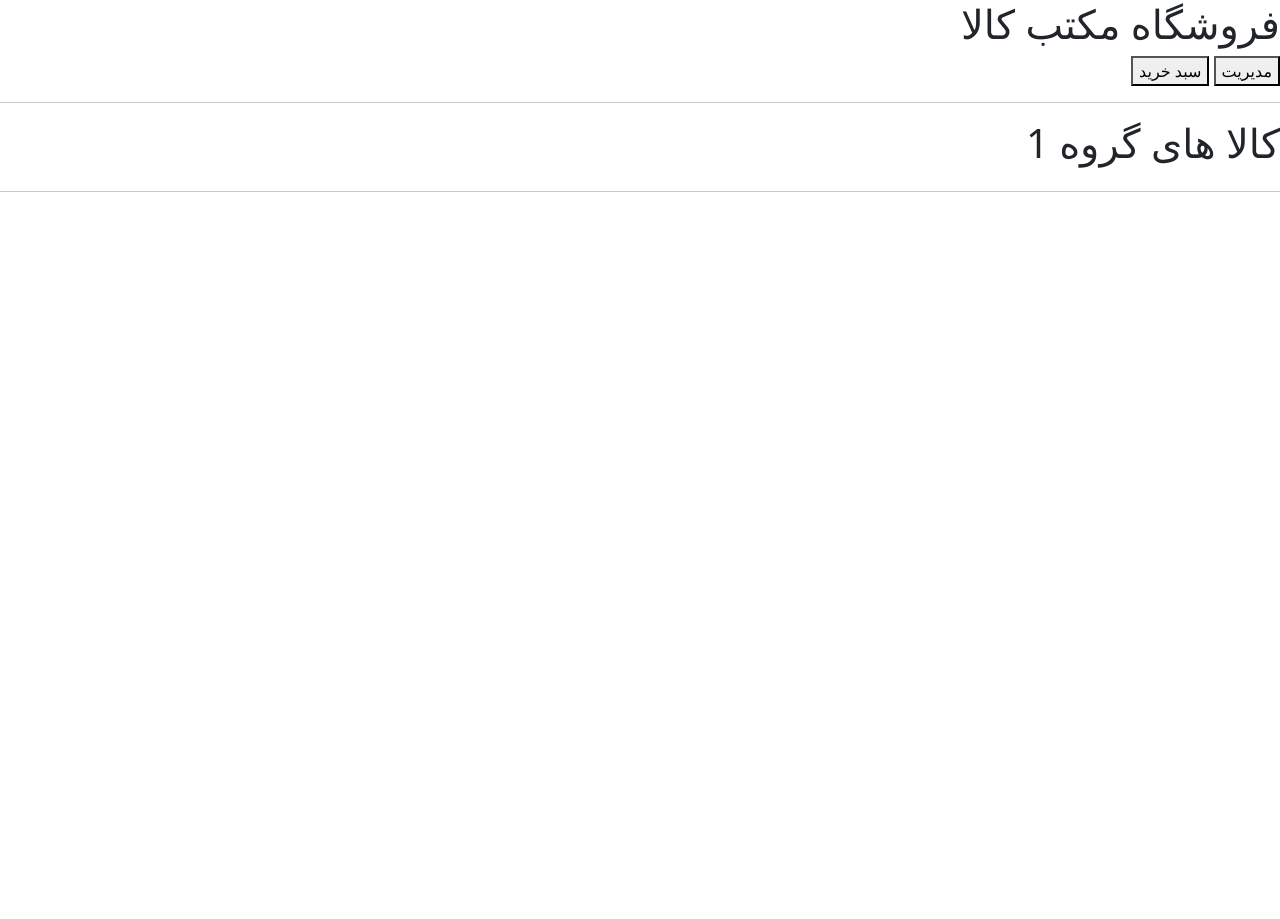
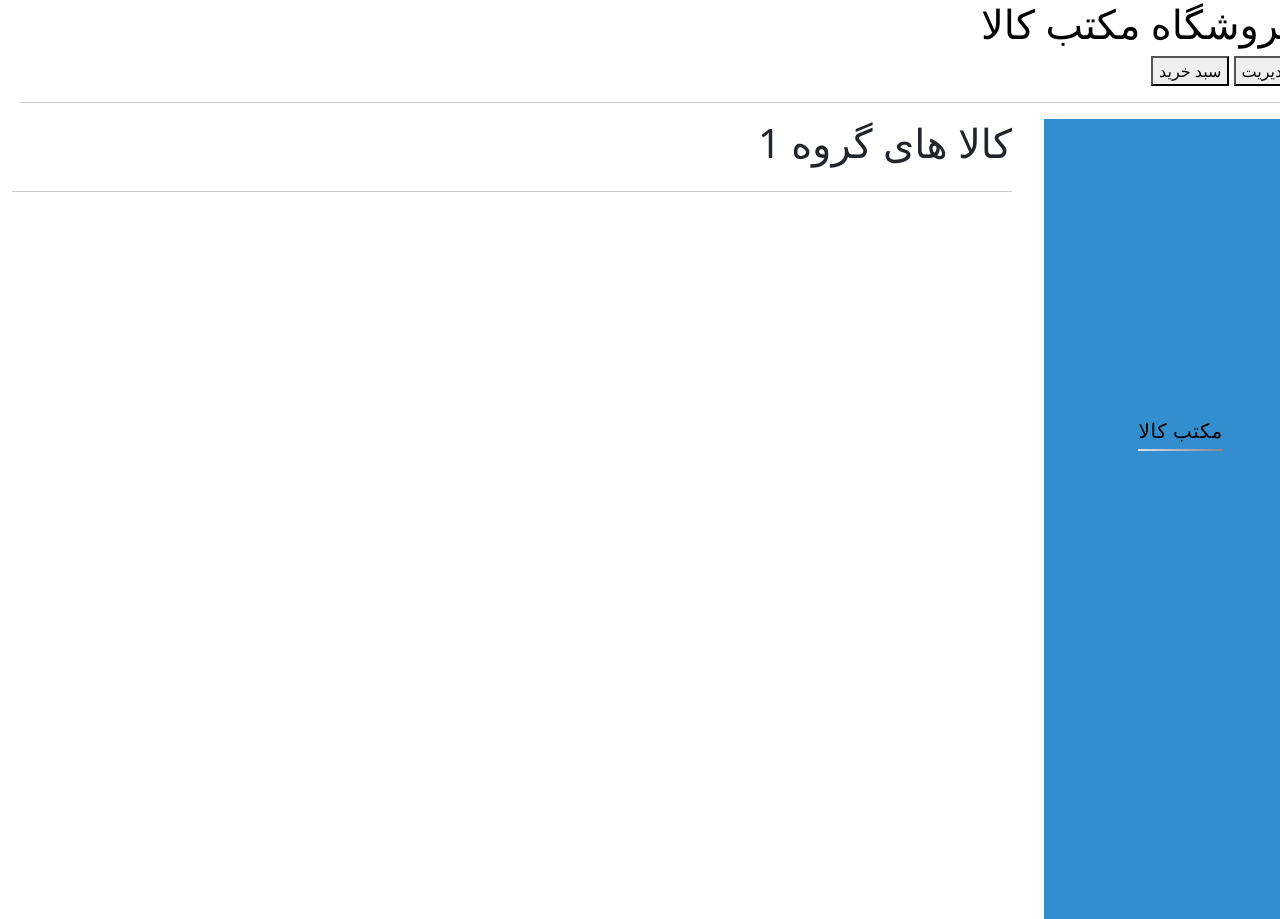
Before and after one commit to mmshojaefar/Store, a Flask app: page /category/1 in a window 1280 px wide. Before the commit the page ends 192 px from the top, so only its background shows below. Run offline with Flask 2, Linux system fonts and the light colour scheme; the visitor is signed in with stand-in values (Sample User, id 1); data that the repository does not hold is empty; some libraries are stand-ins or nearby versions.

Commit message:
cerate sidebar

```diff
--- a/Store/db.py
+++ b/Store/db.py
@@ -8,15 +8,19 @@ db = client.store
 def get_categories():
     categories = db.product.find({}, {"category": 1, "_id": 0})
     res = [i['category'] for i in categories]
+
     pr = {}
     response = []
     for g in range(len(res)):
         for j in range(len(res[g])):
             response.append(res[g][j])
     category_list = list(set(response))
+    print(category_list)
 
     for i in category_list:
         cat_list = list(db.product.find({"category": i}, {"name": 1, "price": 1, "image": 1, "_id": 0}))
+        print(cat_list)
         for j in cat_list:
             pr.update({i: cat_list})
+        # print(pr)
     return pr
--- a/Store/main.py
+++ b/Store/main.py
@@ -8,7 +8,6 @@ bp = Blueprint("main", __name__)
 @bp.route("/")
 def index():
     pri = get_categories()
-    # print(pri)
     return render_template("index.html", pr=pri)
 
 
@@ -32,10 +31,68 @@ def category(ct):
                         {'name':1,
                          '_id':0,
                         'price':1,
-                        'img':1});
+                        'img':1})
+
+    categories = db.product.find({}, {"category": 1,"subcategory":1, "_id": 0})
+    list_categories = [i['category'] for i in categories]
+    cat_dup = []
+    for index_cat in range(len(list_categories)):
+        cat_dup.extend(list_categories[index_cat])
+    category_list = list(set(cat_dup))
+    # print(category_list)
+
+    cat_subcat = {}
+    for i in category_list:
+        cat_subcat_list = list(db.product.find({"category": i}, {"subcategory": 1, "_id": 0}))
+        # print(cat_subcat_list)
+        subcat=[]
+        for j in cat_subcat_list:
+            subcat.extend(j["subcategory"])
+        cat_subcat.update({i: subcat})
+    # print(cat_subcat)
     return render_template("category.html",
                             category = list(categore_product),
-                            name = ct)
+                            name = ct,
+                            cat_subcat=cat_subcat)
+
+
+
+@bp.route("/subcategory/<sct>")
+def subcategory(sct):
+    categore_product = db.product.find(
+                        {'subcategory':sct},
+                        {'name':1,
+                         '_id':0,
+                        'price':1,
+                        'img':1});
+    categories = db.product.find({}, {"category": 1,"subcategory":1, "_id": 0})
+    list_categories = [i['category'] for i in categories]
+    cat_dup = []
+    for index_cat in range(len(list_categories)):
+        cat_dup.extend(list_categories[index_cat])
+    category_list = list(set(cat_dup))
+    # print(category_list)
+
+    cat_subcat = {}
+    for i in category_list:
+        cat_subcat_list = list(db.product.find({"category": i}, {"subcategory": 1, "_id": 0}))
+        # print(cat_subcat_list)
+        subcat=[]
+        for j in cat_subcat_list:
+            subcat.extend(j["subcategory"])
+        cat_subcat.update({i: subcat})
+    # print(cat_subcat)
+    return render_template("category.html",
+                            category = list(categore_product),
+                            name = sct,
+                            cat_subcat=cat_subcat)
+
+
+
+
+
+
+
 
 
 @bp.route("/product/", methods=['GET'])
@@ -44,7 +101,7 @@ def product():
     price = request.args.get('price')
     product = db.product.find(
                         {'name':name,
-                         'price':price},
+                         'price':int(price)},
                         {'name':1,
                          'storehouse':1,
                          'price':1,
@@ -53,7 +110,6 @@ def product():
                          'subcategory':1,
                          'discription':1,
                          '_id':0,});
-
     return render_template("product.html", products=list(product) )
 
 
--- /dev/null
+++ b/Store/static/navbar.css
@@ -0,0 +1,92 @@
+@import url('https://fonts.googleapis.com/css?family=Open+Sans');
+
+ .sidebar {
+	 position: fixed;
+	 width: 20%;
+	 height: 100vh;
+	 background:#338ecf;
+
+}
+ .nav {
+	 position: relative;
+	 margin: 0 2%;
+	 text-align: right;
+	 top: 40%;
+	 transform: translateY(-50%);
+	 /* font-weight: bold; */
+}
+ .nav ul {
+	 list-style: none;
+}
+ .nav ul li {
+	 position: relative;
+	 margin: 1em 2em;
+}
+ .nav ul li a {
+	 line-height: 2em;
+	 text-transform: uppercase;
+	 text-decoration: none;
+	 letter-spacing: 0.03em;
+	 font-size:20px;
+	 color:black;
+	 display: block;
+	 transition: all ease-out 300ms;
+}
+ /* .nav ul li.active a {
+	 color: rgb(236, 14, 14);
+} */
+ .nav ul li:not(.active)::after {
+	 opacity: 1;
+}
+.lii:hover  {
+	 color: gray;
+}
+.nav ul li ul li:hover a {
+	color: gray;
+}
+ .nav ul li::after {
+	 content: '';
+	 position: absolute;
+	 width: 100%;
+	 height: 0.1em;
+	 background: rgb(122, 105, 105);
+	 left: 0;
+	 bottom: 0;
+	 background-image: linear-gradient(to left, #8a849b, #dedee7);
+}
+
+.category {
+	position: relative;
+	width: 80%;
+	float:left;
+	height: 100vh;
+}
+.category .container {
+	display: flex;
+	flex-direction: column;
+	align-items: right;
+	justify-content: right;
+	height: 100%;
+	margin-right: 20px;
+}
+.category a {
+	position: relative;
+}
+.category a img {
+	width: 48px;
+	height: 48px;
+}
+.category p {
+	text-transform: uppercase;
+	font-size: 1em;
+	letter-spacing: 0.1em;
+	color:gray;
+	/* font-weight: bold; */
+	margin-top: 20px;
+}
+
+.active {
+	border-bottom: 3px solid #338ecf;
+	color:black;
+	font-weight:bold;
+}
--- a/Store/templates/base.html
+++ b/Store/templates/base.html
@@ -4,15 +4,19 @@
     <meta charset="UTF-8">
     <meta name="viewport" content="width=device-width, initial-scale=1.0">
     <link rel="stylesheet" href="../../static/lib/css/bootstrap.min.css">
+    <link rel="stylesheet" href="../static/navbar.css">
     <title>{% block title %}{% endblock %}</title>
 </head>
 <body>
-    <h1>فروشگاه مکتب کالا</h1>
+    <h1><a style="text-decoration: none; color:black;" href="/"> فروشگاه مکتب کالا </a></h1>
     <button type="button" onclick="location.href='/admin/login/';" >مدیریت</button>
     <button type="button" onclick="location.href='/basket/';" >سبد خرید</button>
     <hr>
     {% block content %}{% endblock %}
     <script src="../static/lib/js/jquery-3.4.1.min.js"></script>
     <script src="../static/lib/js/bootstrap.min.js"></script>
+    {% block script %}
+
+    {% endblock %}
 </body>
 </html>
--- a/Store/templates/category.html
+++ b/Store/templates/category.html
@@ -4,10 +4,37 @@
 مکتب کالا - دسته بندی
 {% endblock %}
 
+
 {% block content %}
-<h1>کالا های گروه {{ name }}</h1>
+
+<main class="main">
+    <aside class="sidebar">
+      <nav class="nav">
+        <ul>
+          <li ><a style="text-decoration: none; color:black;" href="/">مکتب کالا</a></li>
+
+          {% for category in cat_subcat %}
+            <li ><a class="lii sbar" href="/category/{{ category }}">{{ category }}</a>
+                <ul>
+                    {% for subcat in cat_subcat.get(category) %}
+                        <li ><a class="lii sbar" href="/subcategory/{{ subcat }}">{{ subcat }}</a></li>
+                    {% endfor %}
+                </ul>
+            </li>
+          {% endfor %}
+        </ul>
+      </nav>
+    </aside>
+
+    <section class="category">
+      <div class="container">
+        <h1>کالا های گروه {{ name }}</h1>
     <table>
+
+    <!-- {% block table %} -->
+
     {% for product in category %}
+
         <tr>
             <td>
                 <a href="/product/?name={{ product.get('name') }}&price={{ product.get('price') }}" style="text-decoration: none; color: black">
@@ -26,6 +53,28 @@
             </td>
         </tr>
     {% endfor %}
+
+    <!-- {% endblock %} -->
     </table>
-    <hr>
+            <hr>
+      </div>
+    </section>
+  </main>
+
 {% endblock %}
+
+{% block script %}
+<script>
+    $('.sbar').click(function(){
+        $(this).addClass('active')
+    })
+    $('.active').removeClass('active')
+    for(var i=0; i<$('.sbar').length; i++){
+        // console.log($($('.sbar')[i]).attr('href'),decodeURI(window.location.pathname))
+        if( $($('.sbar')[i]).attr('href') == decodeURI(window.location.pathname)){
+            console.log(decodeURI(window.location.pathname))
+            $($('.sbar')[i]).addClass('active')
+    }
+    }
+</script>
+{% endblock %}
```
